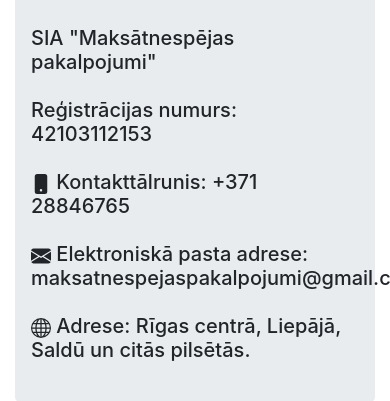
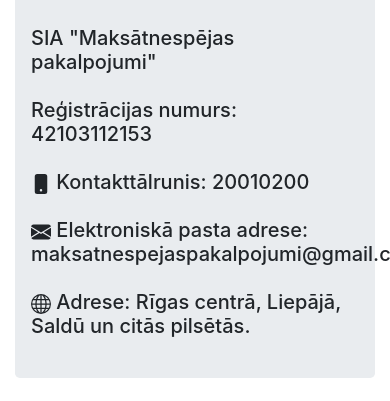
Before and after one commit to shhdq/mnp, a plain HTML site: page kontakti.html in a window 390 px wide. Shown: the part 468-869 px from the top of the page. Drawn offline with nearby package versions, Linux system fonts and the light colour scheme.

Commit message:
change a phone number

```diff
--- a/kontakti.html
+++ b/kontakti.html
@@ -75,7 +75,7 @@
                     fill="currentColor" xmlns="http://www.w3.org/2000/svg">
                     <path fill-rule="evenodd"
                         d="M3 2a2 2 0 0 1 2-2h6a2 2 0 0 1 2 2v12a2 2 0 0 1-2 2H5a2 2 0 0 1-2-2V2zm6 11a1 1 0 1 1-2 0 1 1 0 0 1 2 0z" />
-                </svg> Kontakttālrunis: +371 28846765</h5>
+                </svg> Kontakttālrunis: 20010200</h5>
 
             <h5 class="mb-4"><svg width="1em" height="1em" viewBox="0 0 16 16" class="bi bi-envelope-fill"
                     fill="currentColor" xmlns="http://www.w3.org/2000/svg">
```
Also changed, not shown: index.html (+1 -1 lines).
